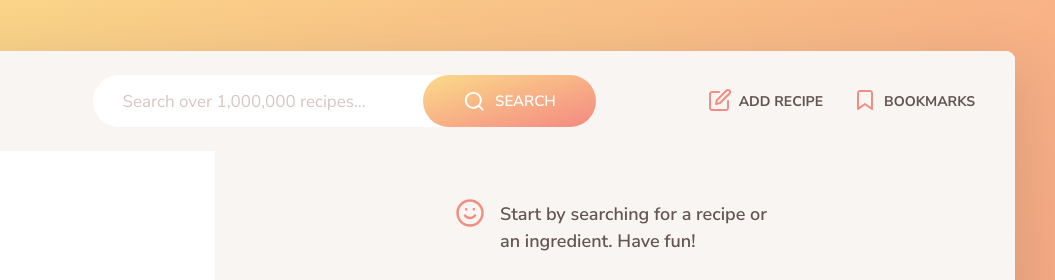
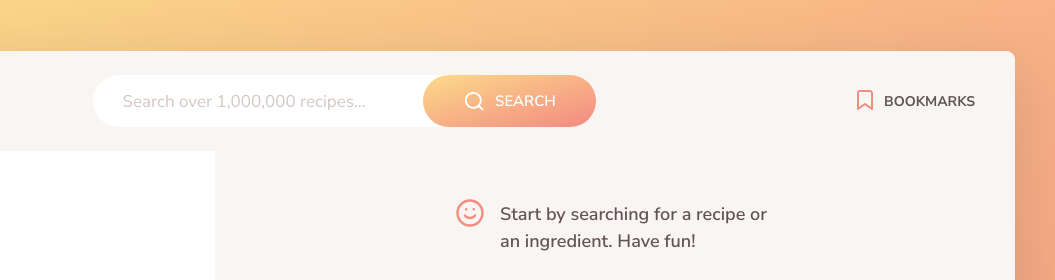
Before and after one commit to jessenaakka/JavaScript-Forkify, a website built with Parcel: page index.html in a window 1280 px wide. Shown: the top 280 px of the page, 225-1280 px from the left. Built offline with nearby package versions, Linux system fonts and the light colour scheme.

Commit message:
Deleted dist

```diff
--- a/index.html
+++ b/index.html
@@ -36,7 +36,7 @@
 
         <nav class="nav">
           <ul class="nav__list">
-            <li class="nav__item">
+            <li class="nav__item" style="visibility: hidden;">
               <button class="nav__btn nav__btn--add-recipe">
                 <svg class="nav__icon">
                   <use href="src/img/icons.svg#icon-edit"></use>
@@ -63,20 +63,6 @@
                       No bookmarks yet. Find a nice recipe and bookmark it :)
                     </p>
                   </div>
-
-                  <!-- <li class="preview">
-                    <a class="preview__link" href="#23456">
-                      <figure class="preview__fig">
-                        <img src="src/img/test-1.jpg" alt="Test" />
-                      </figure>
-                      <div class="preview__data">
-                        <h4 class="preview__name">
-                          Pasta with Tomato Cream ...
-                        </h4>
-                        <p class="preview__publisher">The Pioneer Woman</p>
-                      </div>
-                    </a>
-                  </li> -->
                 </ul>
               </div>
             </li>
@@ -86,39 +72,9 @@
 
       <div class="search-results">
         <ul class="results">
-          <!--
-          <li class="preview">
-            <a class="preview__link preview__link--active" href="#23456">
-              <figure class="preview__fig">
-                <img src="src/img/test-1.jpg" alt="Test" />
-              </figure>
-              <div class="preview__data">
-                <h4 class="preview__title">Pasta with Tomato Cream ...</h4>
-                <p class="preview__publisher">The Pioneer Woman</p>
-                <div class="preview__user-generated">
-                  <svg>
-                    <use href="src/img/icons.svg#icon-user"></use>
-                  </svg>
-                </div>
-              </div>
-            </a>
-          </li>
-           -->
         </ul>
 
         <div class="pagination">
-          <!-- <button class="btn--inline pagination__btn--prev">
-            <svg class="search__icon">
-              <use href="src/img/icons.svg#icon-arrow-left"></use>
-            </svg>
-            <span>Page 1</span>
-          </button>
-          <button class="btn--inline pagination__btn--next">
-            <span>Page 3</span>
-            <svg class="search__icon">
-              <use href="src/img/icons.svg#icon-arrow-right"></use>
-            </svg>
-          </button> -->
         </div>
 
         <p class="copyright">
```
Also changed, not shown: dist/favicon.76dd299c.png (deleted), dist/icons.9801e6f1.svg (deleted), dist/index.html (deleted), dist/logo.8a7af738.png (deleted), 5 other files.
